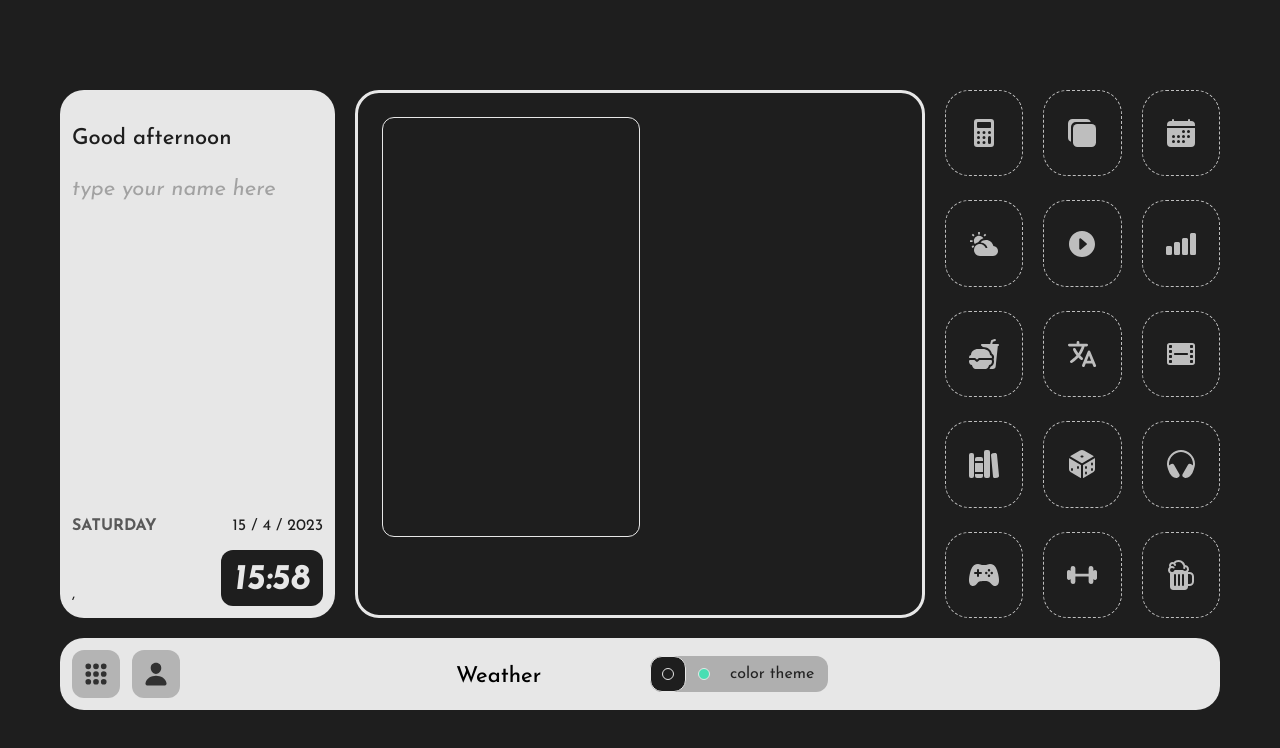
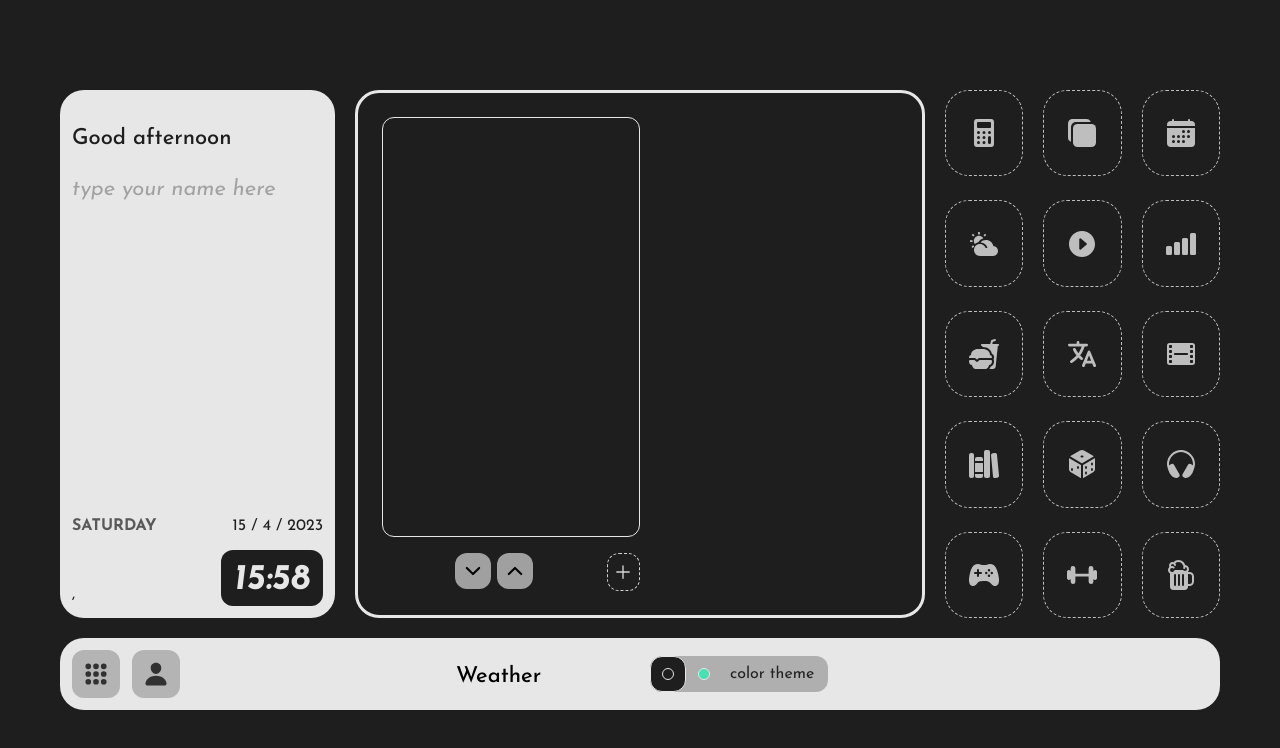
Before and after one commit to DagnaSchmidt/Dev-Dash-v2, a React (Create React App) app: page /notes in a window 1280 px wide. Shown: the top 748 px of the page. Built offline with nearby package versions, Linux system fonts and the light colour scheme; no server answers.

Commit message:
create new note action fixed

```diff
--- a/src/Components/Notes/Notes.js
+++ b/src/Components/Notes/Notes.js
@@ -2,8 +2,9 @@ import React from 'react';
 import '../../Styles/Components_Styles/Notes/Notes.css';
 import { IoAdd, IoChevronUp, IoChevronDown } from "react-icons/io5";
 import { connect } from "react-redux";
+import { CREATE_NEW_NOTE } from '../../actions';
 
-const Notes = ( {activeNote, allNotes} ) => {
+const Notes = ( {activeNote, allNotes, createNewNote} ) => {
   let activeNoteLength = Object.keys(activeNote).length
 
   return (
@@ -12,16 +13,16 @@ const Notes = ( {activeNote, allNotes} ) => {
         <div className='notes__left__list'>
 
         </div>
-        <div className='notes__left__nav' style={{opacity: activeNoteLength === 0 ? '0' : '1'}}>
+        <div className='notes__left__nav' style={{opacity: activeNoteLength === 0 ? '1' : '1'}}>
           <div className='notes__left__nav__scroll-btns'>
-            <button className='scroll-btn'>
+            <button className='scroll-btn' onClick={console.log(allNotes)}>
               <IoChevronDown />
             </button>
             <button className='scroll-btn'>
               <IoChevronUp />
             </button>
           </div>
-          <button className='icon-36'>
+          <button className='icon-36' onClick={() => createNewNote()}>
             <IoAdd />
           </button>
         </div>
@@ -33,14 +34,16 @@ const Notes = ( {activeNote, allNotes} ) => {
   )
 }
 
-const mapStateToProps = state => {
+const mapStateToProps = store => {
   return {
-    activeNote: state.activeUser.notes.activeNote,
-    allNotes: state.activeUser.notes.allNotes
+    activeNote: store.activeUser.notes.activeNote,
+    allNotes: store.activeUser.notes.allNotes
   };
 };
-const mapDispatchToProps = dispatch => {
-  return {};
+const mapDispatchToProps = (dispatch, ownProps) => {
+  return {
+    createNewNote: () => dispatch({type: CREATE_NEW_NOTE})
+  };
 }
 
 export default connect(mapStateToProps, mapDispatchToProps)(Notes);
--- a/src/reducer.js
+++ b/src/reducer.js
@@ -23,9 +23,13 @@ export const initialStore = {
         activeWidget: 'weather',
         activeWidgetColor: '#49DEB3',
         notes: {
-            activeNote: {},
-            allNotes: []
+            activeNote: 'none',
+            allNotes: [
+                {
+                    name: 'first note'
                 }
+            ]
+        },
     },
     users: [],
   };
@@ -62,16 +66,31 @@ export const initialStore = {
                 title: 'Your title',
                 content: 'Your note'
             }
+        if(state.activeUser.notes.allNotes.length === 0){
             return {
                 ...state,
                 activeUser: {
                     ...state.activeUser,
                     notes: {
-                    ...state.activeUser.widgets.notes,
+                        ...state.activeUser.notes,
+                        allNotes: [
+                            newNote
+                        ]
+                    }
+                }
+            }
+        }else{
+            return {
+                ...state,
+                activeUser: {
+                    ...state.activeUser,
+                    notes: {
+                        ...state.activeUser.notes,
                         allNotes: [
                             newNote,
-                        ...state.activeUser.widgets.notes.allNotes
+                            ...state.activeUser.notes.allNotes
                         ]
+                    }
                 }
             }
         }
```
Lines whose indentation alone changed are shown as unchanged.
